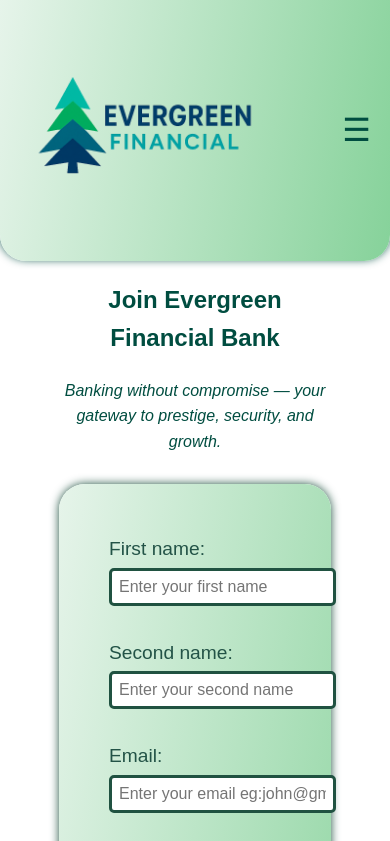
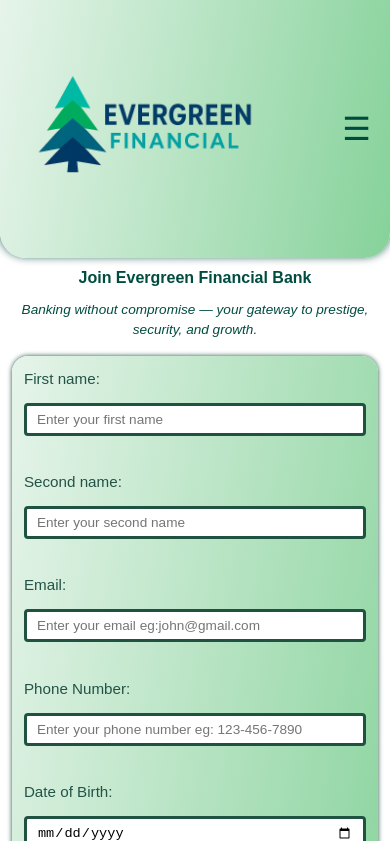
Before and after one commit to kluverto/Bank-Project, a plain HTML site: page frontend/signup.html in a window 390 px wide. Shown: the top 841 px of the page. Drawn offline with Linux system fonts and the light colour scheme.

Commit message:
Major optimisation

```diff
--- a/frontend/about.css
+++ b/frontend/about.css
@@ -9,7 +9,8 @@ body {
   font-family: Arial, Helvetica, sans-serif;
   background: white; /* light, vibrant background */
   color: rgb(11, 88, 42); /* dark green for text */
-  line-height: 1.6;
+  line-height: 1.5;
+  font-size: 15px;
   max-width: 100%;
   overflow-x: hidden;
 }
@@ -42,6 +43,9 @@ body {
 
 /* Small screens */
 @media (max-width: 600px) {
+  body {
+    font-size: 13px;
+  }
   .about-us .first,
   .about-us .second,
   .mission .offer,
--- a/frontend/admin.css
+++ b/frontend/admin.css
@@ -9,7 +9,8 @@ body {
   font-family: Arial, Helvetica, sans-serif;
   background: #fff; /* light, vibrant background */
   color: #003b2e; /* dark green for text */
-  line-height: 1.6;
+  line-height: 1.5;
+  font-size: 15px;
 }
 
 /* Header */
@@ -307,6 +308,9 @@ header {
 
   /* Make recent transactions table smaller for mobile screens */
   @media (max-width: 768px) {
+  body {
+    font-size: 13px;
+  }
     .recent-activity {
       padding: 0.35rem;
     }
@@ -660,7 +664,7 @@ footer nav ul {
   }
 
   .welcome-message {
-    font-size: 0.95rem;
+    font-size: 0.85rem;
     padding: 15px;
   }
 
--- a/frontend/index.css
+++ b/frontend/index.css
@@ -9,7 +9,8 @@ body {
   font-family: Arial, Helvetica, sans-serif;
   background: #fff; /* light, vibrant background */
   color: #003b2e; /* dark green for text */
-  line-height: 1.6;
+  line-height: 1.5;
+  font-size: 15px;
   max-width: 100%;
   overflow-x: hidden;
 }
@@ -242,6 +243,9 @@ footer nav ul {
 
 /* Mobile styles */
 @media (max-width: 768px) {
+  body {
+    font-size: 13px;
+  }
   /* Reset some defaults */
   body {
     width: 100%;
@@ -261,7 +265,7 @@ footer nav ul {
   }
 
   .welcome-message {
-    font-size: 0.95rem;
+    font-size: 0.85rem;
     padding: 15px;
   }
 
--- a/frontend/signin.css
+++ b/frontend/signin.css
@@ -243,6 +243,9 @@ footer nav ul {
 
 /* Mobile styles */
 @media (max-width: 768px) {
+  body {
+    font-size: 13px;
+  }
   .menu-toggle {
     display: block;
     z-index: 1001;
--- a/frontend/signup.css
+++ b/frontend/signup.css
@@ -9,7 +9,8 @@ body {
   font-family: Arial, Helvetica, sans-serif;
   background: white; /* light, vibrant background */
   color: rgb(11, 88, 42); /* dark green for text */
-  line-height: 1.6;
+  line-height: 1.5;
+  font-size: 15px;
   max-width: 100%;
   overflow-x: hidden;
 }
@@ -324,6 +325,9 @@ footer nav ul {
 
 /* Mobile styles */
 @media (max-width: 768px) {
+  body {
+    font-size: 13px;
+  }
   .menu-toggle {
     display: block;
     z-index: 1001;
@@ -358,9 +362,47 @@ footer nav ul {
   }
 
   .signup-form {
-    width: 80%;
+    width: 98%;
+    padding: 8px;
+    margin-bottom: 30px;
+  }
+  .signup-form h1 {
+    font-size: 1.1rem;
+    margin-bottom: 10px;
+  }
+  .signup-form p {
+    font-size: 0.95rem;
+    margin-bottom: 15px;
   }
   .signup-form .form {
     width: 100%;
+    padding: 12px;
+    gap: 8px;
+    border-radius: 16px;
+    box-shadow: #205241 0px 0px 5px;
+  }
+  .signup-form h1 {
+    font-size: 1rem;
+    margin-bottom: 10px;
+  }
+  .signup-form p {
+    font-size: 0.85rem;
+    margin-bottom: 15px;
+  }
+  .signup-form label {
+    font-size: 0.95rem;
+    margin-bottom: 4px;
+  }
+  .signup-form input[type="text"],
+  .signup-form input[type="email"],
+  .signup-form input[type="tel"],
+  .signup-form input[type="date"],
+  .signup-form input[type="password"] {
+    font-size: 0.85rem;
+    padding: 6px 10px;
+    border-radius: 4px;
+  }
+  .btn {
+    font-size: 0.95rem;
   }
 }
--- a/frontend/userdashboard.css
+++ b/frontend/userdashboard.css
@@ -9,7 +9,8 @@ body {
   font-family: Arial, Helvetica, sans-serif;
   background: #fff; /* light, vibrant background */
   color: #003b2e; /* dark green for text */
-  line-height: 1.6;
+  line-height: 1.5;
+  font-size: 15px;
 }
 
 /* Header */
@@ -472,6 +473,9 @@ footer nav ul {
 
 /* Mobile styles */
 @media (max-width: 768px) {
+  body {
+    font-size: 13px;
+  }
     * {
     margin: 0;
     padding: 0;
@@ -492,7 +496,7 @@ footer nav ul {
   }
 
   .welcome-message {
-    font-size: 0.95rem;
+    font-size: 0.85rem;
     padding: 15px;
   }
 
```
